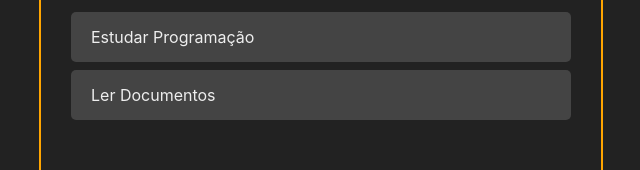
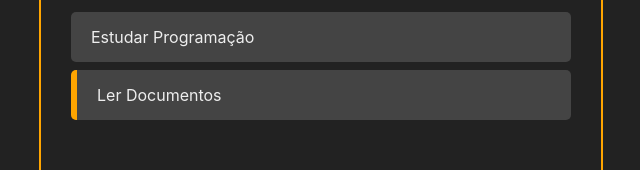
Before and after one commit to devroboco/to-do-list-react, a React (Create React App) app: page / in a window 1280 px wide. Shown: the part 120-290 px from the top of the page, without its empty margins (319-959 px from the left). Built offline with nearby package versions, Linux system fonts and the light colour scheme.

Commit message:
creating the conclusion of the task component

```diff
--- a/src/App.jsx
+++ b/src/App.jsx
@@ -19,6 +19,16 @@
     },
   ]);
 
+  const handleTaskClick = (taskId) => {
+    const newTasks = tasks.map((task) => {
+      if (task.id === taskId) return { ...task, completed: !task.completed };
+
+      return task;
+    });
+
+    setTasks(newTasks);
+  };
+
   const handleTaskAddition = (taskTitle) => {
     const newTasks = [
       ...tasks,
@@ -35,7 +45,7 @@
     <>
       <div className="container">
         <AddTask handleTaskAddition={handleTaskAddition} />
-        <Tasks tasks={tasks} />
+        <Tasks tasks={tasks} handleTaskClick={handleTaskClick} />
       </div>
     </>
   );
--- a/src/components/AddTask.jsx
+++ b/src/components/AddTask.jsx
@@ -13,6 +13,7 @@
 
   const handleAddTaskClick = () => {
     handleTaskAddition(inputData);
+    setInputData("");
   };
 
   return (
--- a/src/components/Task.css
+++ b/src/components/Task.css
@@ -8,3 +8,7 @@
   color: #eee;
   align-items: center;
 }
+
+.task-title {
+  cursor: pointer;
+}
--- a/src/components/Task.jsx
+++ b/src/components/Task.jsx
@@ -2,8 +2,17 @@
 
 import "./Task.css";
 
-const Task = ({ task }) => {
-  return <div className="task-container">{task.title}</div>;
+const Task = ({ task, handleTaskClick }) => {
+  return (
+    <div
+      className="task-container"
+      style={task.completed ? { borderLeft: "6px solid orange" } : {}}
+    >
+      <div className="task-title" onClick={() => handleTaskClick(task.id)}>
+        {task.title}
+      </div>
+    </div>
+  );
 };
 
 export default Task;
--- a/src/components/Tasks.jsx
+++ b/src/components/Tasks.jsx
@@ -1,11 +1,11 @@
 import React from "react";
 import Task from "./Task";
 
-const Tasks = ({ tasks }) => {
+const Tasks = ({ tasks, handleTaskClick }) => {
   return (
     <>
       {tasks.map((task) => (
-        <Task task={task} />
+        <Task task={task} handleTaskClick={handleTaskClick} />
       ))}
     </>
   );
```
